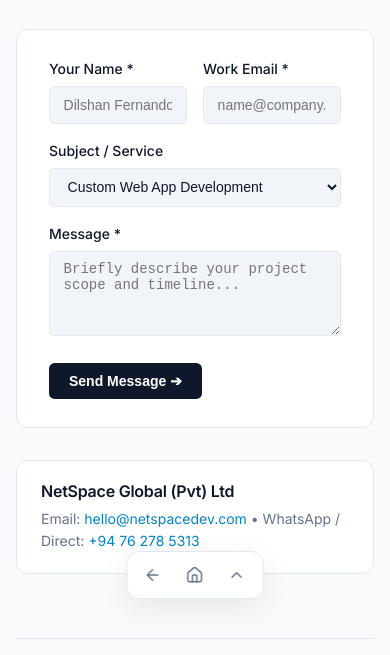
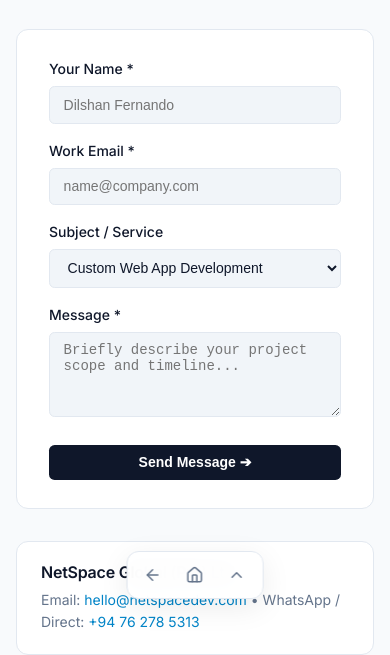
Before and after one commit to kavi199812/netspacedev, an Astro site: page /contact in a window 390 px wide. Shown: the part 229-884 px from the top of the page. Built offline with nearby package versions, Linux system fonts and the light colour scheme; Astro itself is replaced by a stand-in of ours.

Commit message:
Make contact form responsive with 1-column layout on mobile devices

```diff
--- a/src/pages/contact.astro
+++ b/src/pages/contact.astro
@@ -16,7 +16,7 @@ import BaseLayout from '../layouts/BaseLayout.astro';
     <div id="contactAlert" style="display: none; padding: 0.75rem 1rem; border-radius: var(--radius-xs); margin-bottom: 1.25rem; font-size: var(--step--1);"></div>
 
     <form id="contactForm">
-      <div style="display: grid; grid-template-columns: 1fr 1fr; gap: 1rem; margin-bottom: 1rem;">
+      <div class="form-grid-row">
         <div>
           <label style="display: block; font-size: var(--step--1); font-weight: 500; margin-bottom: 0.35rem; color: var(--fg);">Your Name *</label>
           <input type="text" name="name" required placeholder="Dilshan Fernando" style="width: 100%; padding: 0.6rem 0.85rem; background: var(--muted); border: 1px solid var(--border); border-radius: var(--radius-xs); color: var(--fg); font-size: var(--step--1); outline: none;" />
@@ -58,6 +58,28 @@ import BaseLayout from '../layouts/BaseLayout.astro';
     </article>
   </div>
 </BaseLayout>
+
+<style>
+  .form-grid-row {
+    display: grid;
+    grid-template-columns: 1fr;
+    gap: 1rem;
+    margin-bottom: 1rem;
+  }
+
+  @media (min-width: 640px) {
+    .form-grid-row {
+      grid-template-columns: 1fr 1fr;
+    }
+  }
+
+  @media (max-width: 639px) {
+    #submitBtn {
+      width: 100%;
+      justify-content: center;
+    }
+  }
+</style>
 
 <script>
   import { getApiBaseUrl } from '../utils/api.js';
```
Also changed, not shown: contact/index.html (+2 -1 lines).
